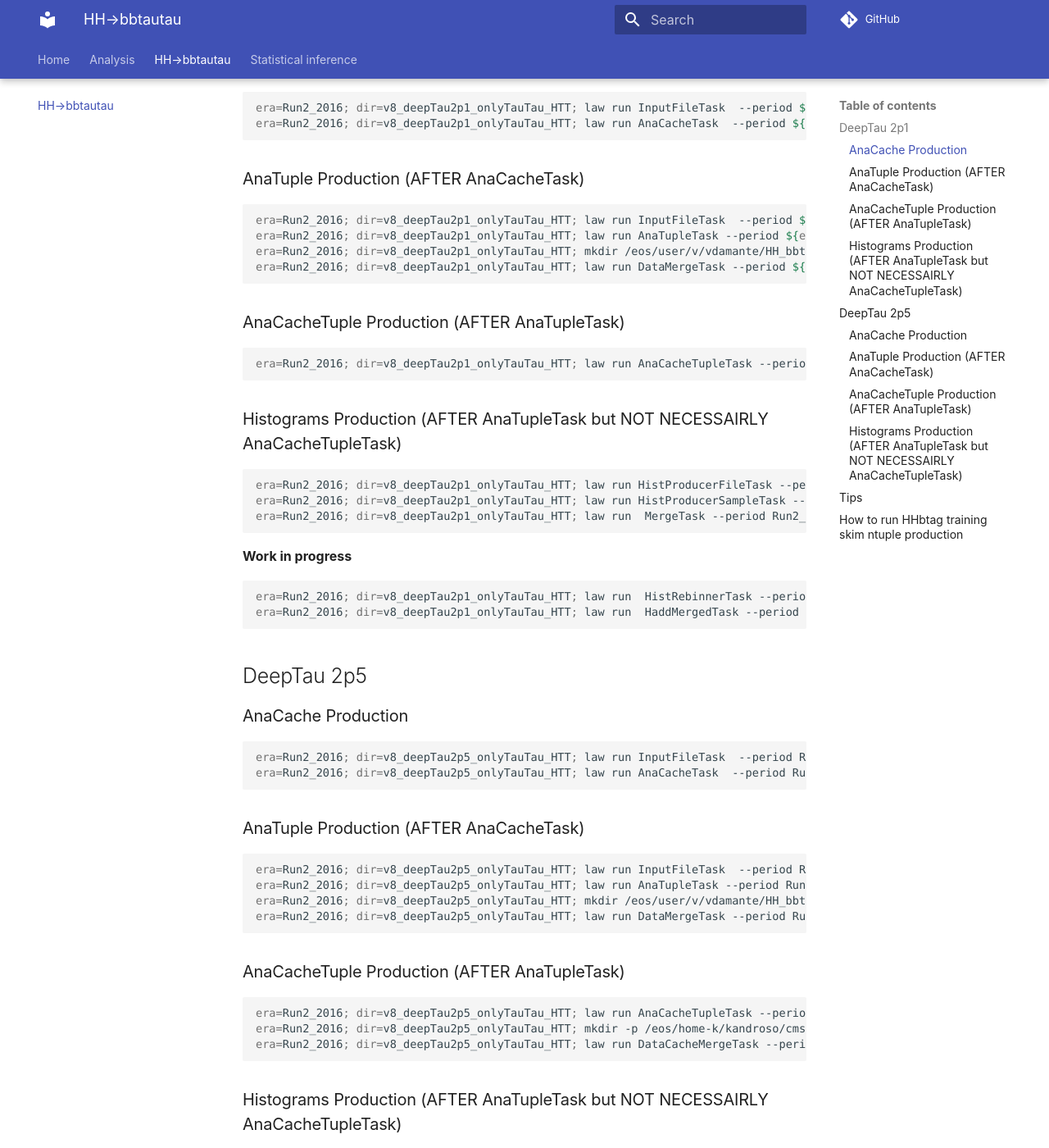
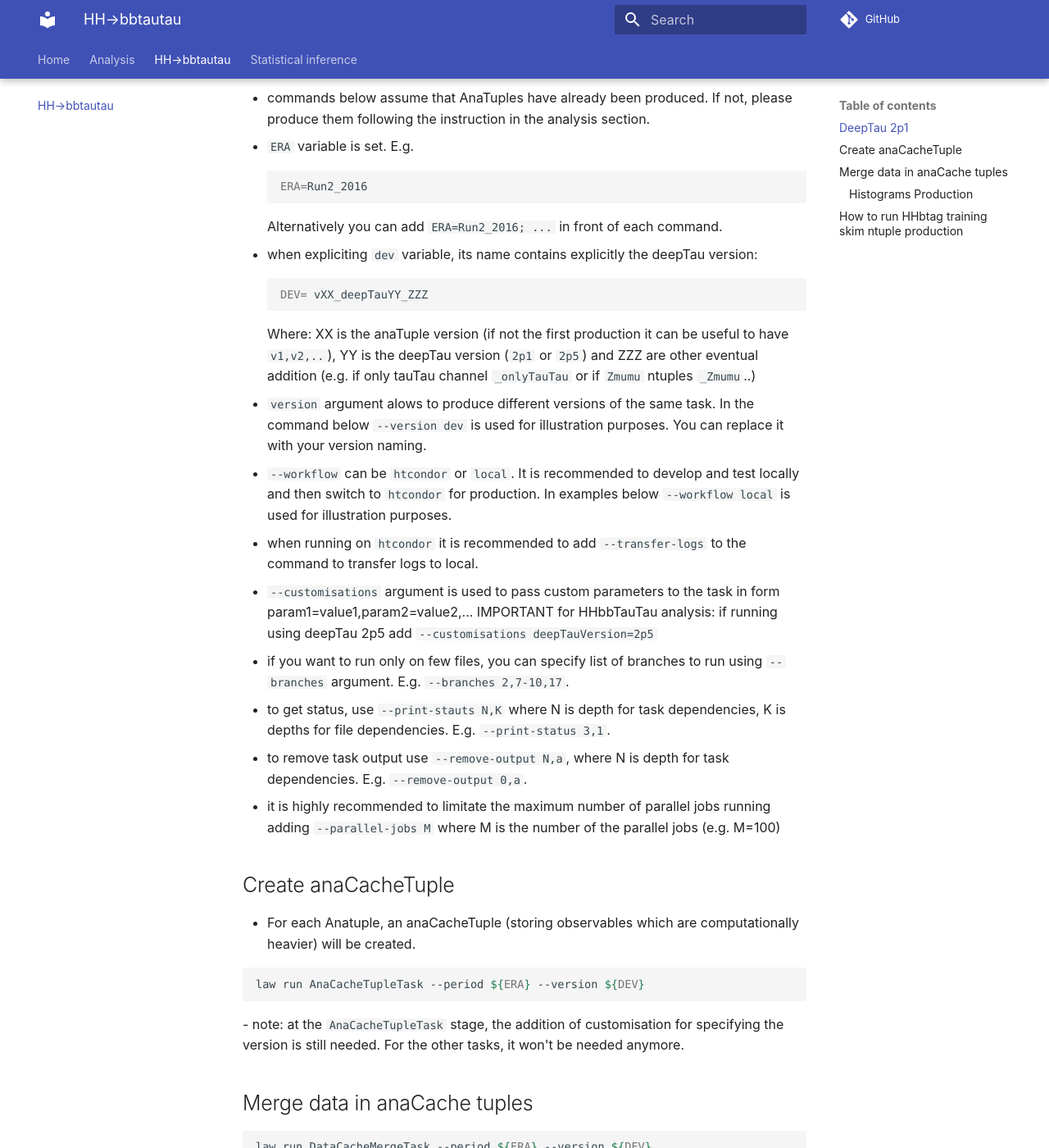
Before and after one commit to cms-flaf/Framework, an MkDocs documentation site: the page built from docs/hh_bbtautau.md, in a window 1280 px wide and 1400 px high, scrolled down 213 px. Shown: the whole window at 82% size. Built offline with MkDocs 1.6.1 and Material for MkDocs 9.7.7, drawn with Linux system fonts in a browser that asks for light colours; comment, search, counter and statistics services are not loaded; some of the changed text lies outside the part shown.

Commit message:
instructions updated

````diff
--- a/docs/hh_bbtautau.md
+++ b/docs/hh_bbtautau.md
@@ -2,77 +2,73 @@
 
 ## DeepTau 2p1
 
-### AnaCache Production
+Remarks:
+
+- commands below assume that AnaTuples have already been produced. If not, please produce them following the instruction in the analysis section.
+- `ERA` variable is set. E.g.
+    ```sh
+    ERA=Run2_2016
+    ```
+    Alternatively you can add `ERA=Run2_2016; ...` in front of each command.
+- when expliciting `dev` variable, its name contains explicitly the deepTau version:
+    ```sh
+    DEV= vXX_deepTauYY_ZZZ
+    ```
+    Where: XX is the anaTuple version (if not the first production it can be useful to have `v1,v2,..`), YY is the deepTau version (`2p1` or `2p5`) and ZZZ are other eventual addition (e.g. if only tauTau channel `_onlyTauTau` or if `Zmumu` ntuples `_Zmumu`..)
+
+- `version` argument alows to produce different versions of the same task. In the command below `--version dev` is used for illustration purposes. You can replace it with your version naming.
+- `--workflow` can be `htcondor` or `local`. It is recommended to develop and test locally and then switch to `htcondor` for production. In examples below `--workflow local` is used for illustration purposes.
+- when running on `htcondor` it is recommended to add `--transfer-logs` to the command to transfer logs to local.
+- `--customisations` argument is used to pass custom parameters to the task in form param1=value1,param2=value2,...
+    IMPORTANT for HHbbTauTau analysis: if running using deepTau 2p5 add `--customisations deepTauVersion=2p5`
+- if you want to run only on few files, you can specify list of branches to run using `--branches` argument. E.g. `--branches 2,7-10,17`.
+- to get status, use `--print-stauts N,K` where N is depth for task dependencies, K is depths for file dependencies. E.g. `--print-status 3,1`.
+- to remove task output use `--remove-output N,a`, where N is depth for task dependencies. E.g. `--remove-output 0,a`.
+- it is highly recommended to limitate the maximum number of parallel jobs running adding `--parallel-jobs M` where M is the number of the parallel jobs (e.g. M=100)
+
+## Create anaCacheTuple
+
+- For each Anatuple, an anaCacheTuple (storing observables which are computationally heavier) will be created.
+
 ```sh
-era=Run2_2016; dir=v8_deepTau2p1_onlyTauTau_HTT; law run InputFileTask  --period ${era} --version ${dir}
-era=Run2_2016; dir=v8_deepTau2p1_onlyTauTau_HTT; law run AnaCacheTask  --period ${era} --workflow htcondor --version ${dir} --transfer-logs
+law run AnaCacheTupleTask --period ${ERA} --version ${DEV}
+```
+- note: at the `AnaCacheTupleTask` stage, the addition of customisation for specifying the version is still needed. For the other tasks, it won't be needed anymore.
+
+
+## Merge data in anaCache tuples
+
+```sh
+law run DataCacheMergeTask --period ${ERA} --version ${DEV}
 ```
 
-### AnaTuple Production (AFTER AnaCacheTask)
-```sh
-era=Run2_2016; dir=v8_deepTau2p1_onlyTauTau_HTT; law run InputFileTask  --period ${era} --version ${dir}
-era=Run2_2016; dir=v8_deepTau2p1_onlyTauTau_HTT; law run AnaTupleTask --period ${era} --version ${dir} --workflow htcondor --transfer-logs
-era=Run2_2016; dir=v8_deepTau2p1_onlyTauTau_HTT; mkdir /eos/user/v/vdamante/HH_bbtautau_resonant_Run2/${dir}/Run2_${era}/data
-era=Run2_2016; dir=v8_deepTau2p1_onlyTauTau_HTT; law run DataMergeTask --period ${era} --version ${dir} --workflow htcondor --transfer-logs
-```
 
-### AnaCacheTuple Production (AFTER AnaTupleTask)
-```sh
-era=Run2_2016; dir=v8_deepTau2p1_onlyTauTau_HTT; law run AnaCacheTupleTask --period Run2_${era} --version ${dir} --workflow htcondor --transfer-logs
-```
+### Histograms Production
 
-### Histograms Production (AFTER AnaTupleTask but NOT NECESSAIRLY AnaCacheTupleTask)
-```sh
-era=Run2_2016; dir=v8_deepTau2p1_onlyTauTau_HTT; law run HistProducerFileTask --period Run2_${era} --version ${dir} --workflow htcondor --transfer-logs
-era=Run2_2016; dir=v8_deepTau2p1_onlyTauTau_HTT; law run HistProducerSampleTask --period Run2_${era} --version ${dir} --workflow htcondor --transfer-logs
-era=Run2_2016; dir=v8_deepTau2p1_onlyTauTau_HTT; law run  MergeTask --period Run2_${era}  --version ${dir}  --workflow htcondor --transfer-logs
-```
+- This has to be run after AnaTupleTask but NOT NECESSAIRLY after AnaCacheTupleTask, if the variable to plot is not stored inside AnaCacheTuples.
+- These task will produce histograms with observables that need to be specified inside the `Analysis/tasks.py` file, specifically inside the `vars_to_plot` list.
+- The tasks to run are the following:
 
-**Work in progress**
-```sh
-era=Run2_2016; dir=v8_deepTau2p1_onlyTauTau_HTT; law run  HistRebinnerTask --period Run2_${era}  --version ${dir}  --workflow htcondor --transfer-logs #This does something only for KinFit_m, currently
-era=Run2_2016; dir=v8_deepTau2p1_onlyTauTau_HTT; law run  HaddMergedTask --period Run2_${era}  --version ${dir}  --workflow htcondor --transfer-logs
-```
+    1. `HistProducerFileTask`: for each AnaTuple an histogram of the corresponding variable will be created.
+    ```sh
+    law run HistProducerFileTask --period $ERA --version ${DEV}
+    ```
+    1. `HistProducerSampleTask`: all the histogram belonging to a specific sample will be merged in one histogram.
+    ```sh
+    law run HistProducerSampleTask --period $ERA --version ${DEV}
+    ```
+    1. `MergeTask`: all the histogram will be merged from samples to only one histograms under the folder `${HISTOGRAMS}/all_histograms/` to a specific sample will be merged in one histogram. At this stage, for each norm/shape uncertainty (+ central scenario) will be created one histogram.
+    ```sh
+    law run MergeTask --period $ERA --version ${DEV}
+    ```
+    Each histograms will be named as: `all_histograms_UNCERTAINTY.root` where uncertainty can be [Central, TauES_DM0, ecc....]
 
-## DeepTau 2p5
-
-### AnaCache Production
-```sh
-era=Run2_2016; dir=v8_deepTau2p5_onlyTauTau_HTT; law run InputFileTask  --period Run2_${era} --version ${dir}
-era=Run2_2016; dir=v8_deepTau2p5_onlyTauTau_HTT; law run AnaCacheTask  --period Run2_${era} --workflow htcondor --version ${dir} --transfer-logs --customisations deepTauVersion=2p5
-```
-
-### AnaTuple Production (AFTER AnaCacheTask)
-```sh
-era=Run2_2016; dir=v8_deepTau2p5_onlyTauTau_HTT; law run InputFileTask  --period Run2_${era} --version ${dir}
-era=Run2_2016; dir=v8_deepTau2p5_onlyTauTau_HTT; law run AnaTupleTask --period Run2_${era} --version ${dir} --workflow htcondor --transfer-logs --customisations deepTauVersion=2p5
-era=Run2_2016; dir=v8_deepTau2p5_onlyTauTau_HTT; mkdir /eos/user/v/vdamante/HH_bbtautau_resonant_Run2/${dir}/Run2_${era}/data
-era=Run2_2016; dir=v8_deepTau2p5_onlyTauTau_HTT; law run DataMergeTask --period Run2_${era} --version ${dir} --workflow htcondor --transfer-logs --customisations deepTauVersion=2p5 # not sure it's needed in this step but I add it usually
-```
-
-### AnaCacheTuple Production (AFTER AnaTupleTask)
-```sh
-era=Run2_2016; dir=v8_deepTau2p5_onlyTauTau_HTT; law run AnaCacheTupleTask --period Run2_${era} --version ${dir} --workflow htcondor --transfer-logs --customisations deepTauVersion=2p5
-era=Run2_2016; dir=v8_deepTau2p5_onlyTauTau_HTT; mkdir -p /eos/home-k/kandroso/cms-hh-bbtautau/anaCache/Run2_${era}/data/${dir}
-era=Run2_2016; dir=v8_deepTau2p5_onlyTauTau_HTT; law run DataCacheMergeTask --period Run2_${era} --version ${dir} --workflow htcondor --transfer-logs --customisations deepTauVersion=2p5
-```
-
-### Histograms Production (AFTER AnaTupleTask but NOT NECESSAIRLY AnaCacheTupleTask)
-```sh
-era=Run2_2016; dir=v8_deepTau2p5_onlyTauTau_HTT; law run HistProducerFileTask --period Run2_${era} --version ${dir} --workflow htcondor --transfer-logs
-era=Run2_2016; dir=v8_deepTau2p5_onlyTauTau_HTT; law run HistProducerSampleTask --period Run2_${era} --version ${dir} --workflow htcondor --transfer-logs
-era=Run2_2016; dir=v8_deepTau2p5_onlyTauTau_HTT; law run  MergeTask --period Run2_${era}  --version ${dir}  --workflow htcondor --transfer-logs
-```
-
-**Work in progress**
-```sh
-era=Run2_2016; dir=v8_deepTau2p5_onlyTauTau_HTT; law run  HistRebinnerTask --period Run2_${era}  --version ${dir}  --workflow htcondor --transfer-logs #This does something only for KinFit_m, currently
-era=Run2_2016; dir=v8_deepTau2p5_onlyTauTau_HTT; law run  HaddMergedTask --period Run2_${era}  --version ${dir}  --workflow htcondor --transfer-logs
-```
-
-## Tips
-1. For local production switch from `--workflow htcondor` to `--workflow local`
-1. To produce specific branches add `--branches X1,X2,...`, where `Xi` are the branch numbers
+    1. `HaddMergedTask`: all the merged histograms (produced separately for each uncertainty) will be merged in only one file.
+    ```sh
+    law run HaddMergedTask --period $ERA --version ${DEV}
+    ```
+    Tip: It's very fast so it can be convenient to run this task in local.
+    The final histogram will be named as: `all_histograms_Hadded.root`
 
 ## How to run HHbtag training skim ntuple production
 ```sh
````
Also changed, not shown: docs/analysis.md (+3 -2 lines), docs/index.md (+2 -0 lines).
